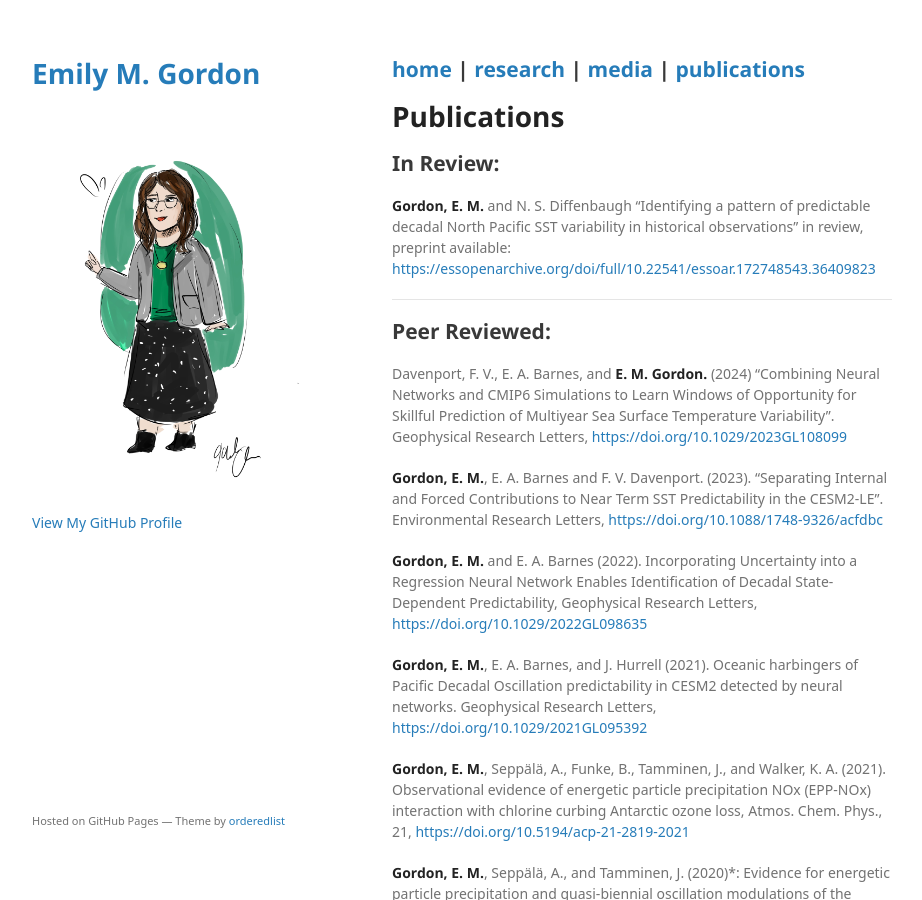
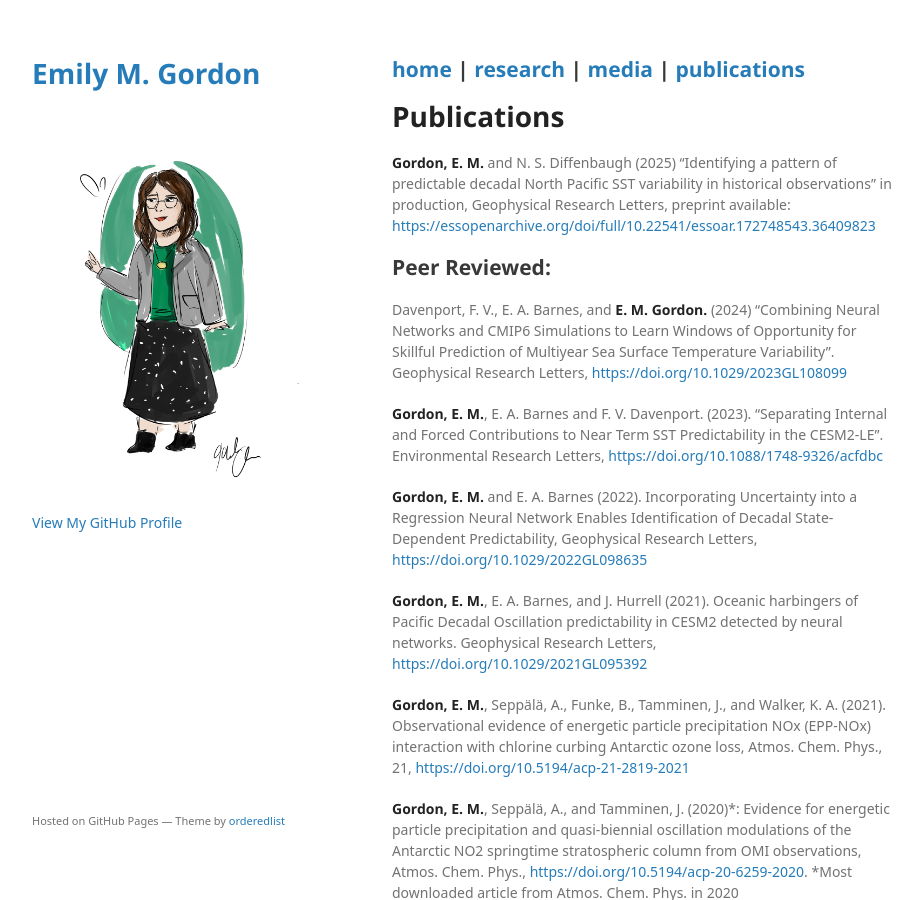
Before and after one commit to emily-gordy/emily-gordy.github.io, a Jekyll site: the page built from publications.md, in a window 1280 px wide and 900 px high. Shown: the whole window, without its empty margins (178-1100 px from the left). Built offline with Jekyll 4.4.1, drawn with Linux system fonts in a browser that asks for light colours; some web fonts are replaced; a script that is not in the unit is left out; the repository's description, which GitHub fills in, is left out; our own code applies the rules of GitHub Pages for plain Markdown files.

Commit message:
Update publications.md

```diff
--- a/publications.md
+++ b/publications.md
@@ -7,11 +7,7 @@ permalink: /publications/
 
 # Publications
 
-## In Review:
-
-**Gordon, E. M.** and N. S. Diffenbaugh "Identifying a pattern of predictable decadal North Pacific SST variability in historical observations" in review, preprint available: [https://essopenarchive.org/doi/full/10.22541/essoar.172748543.36409823](https://essopenarchive.org/doi/full/10.22541/essoar.172748543.36409823)
-
-* * *
+**Gordon, E. M.** and N. S. Diffenbaugh (2025) "Identifying a pattern of predictable decadal North Pacific SST variability in historical observations" in production, Geophysical Research Letters, preprint available: [https://essopenarchive.org/doi/full/10.22541/essoar.172748543.36409823](https://essopenarchive.org/doi/full/10.22541/essoar.172748543.36409823)
 
 ## Peer Reviewed:
 
```
